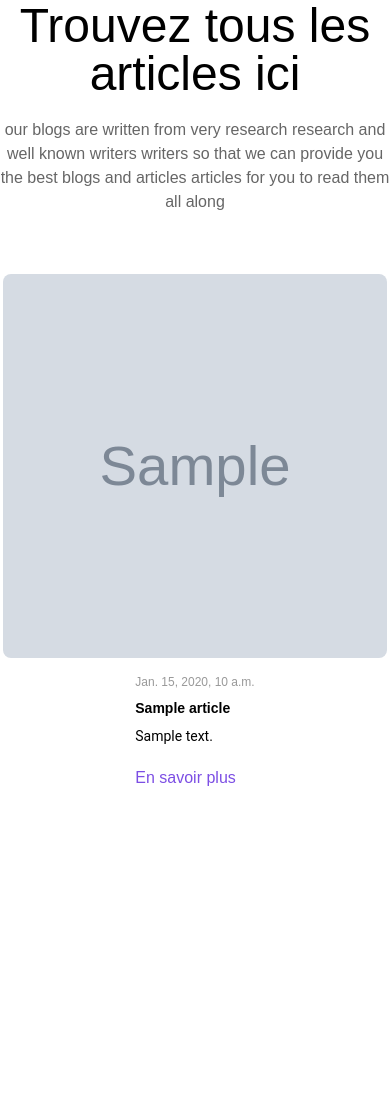
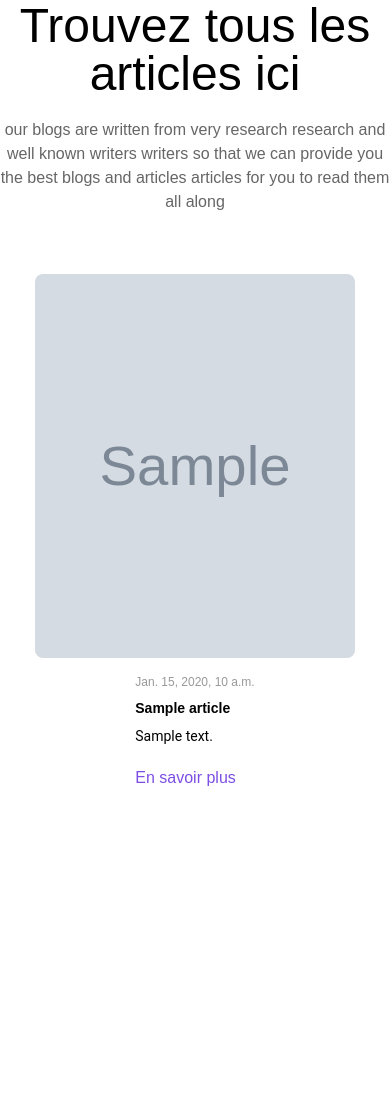
Before and after one commit to mrimbert/demo-django, a Django app: page /article/ in a window 390 px wide. Shown: the part 274-1375 px from the top of the page. Run offline with Django 5.2, Linux system fonts and the light colour scheme; tables that the repository leaves empty hold one stand-in row (values such as "Sample post"); grey boxes marked "Sample" are stand-in pictures; some libraries are stand-ins or nearby versions.

Commit message:
Add responsive on article page

```diff
--- a/blogsite/templates/blog/content-article.html
+++ b/blogsite/templates/blog/content-article.html
@@ -20,19 +20,21 @@
             <div><h3 class="text-tertiary max-w-screen-lg">our blogs are written from very research research and well known writers writers so that  we can provide you the best blogs and articles articles for you to read them all along</h3></div>
         </div>
 
-        <div class="xl:grid xl:grid-cols-3 xl:px-40 max-w-screen-sm xl:max-w-full pb-10">
+        <div class="flex flex-row place-content-center">
+        <div class="2xl:grid 2xl:grid-cols-3 2xl:px-40 max-w-screen-sm 2xl:max-w-full pb-10">
         {%for article in articles%}
         <div class="grid grid-rows-2 place-items-center items-start py-5 xl:py-0">
-            <div><img src="{%static 'blog/images/'%}{{article.image}}" alt="blog image" class="rounded-lg w-auto h-96 max-w-96 max-h-96 object-fill"></div>
-            <div class="pt-4 max-w-prose pr-28 pl-28">
+            <div class="flex flex-row place-content-center"><img src="{{article.image.url}}" alt="Latest article picture" class="rounded-lg xl:max-w-96 max-w-80 max-h-96 xl:max-h-none object-fill h-96 "></div>
+            <div class="pt-4 xl:pr-28 xl:pl-28">
                 <span class="flex flex-row gap-5 text-xs text-quaternary place-items-center">{{article.pub_date}}</span><span class="font-bold text-lg text-black"></span>
                 <h2 class="text-3xl font-bold py-2 max-w-prose text-sm">{{article.title}}</h2>
-                <p class="font-caveat pb-5 text-justify max-w-prose text-sm">{{article.contexte}}</p>
+                <p class="font-caveat text-justify pb-5 text-sm self-top place-self-stretch max-w-80 xl:max-w-96 truncate text-wrap">{{article.contexte}}</p>
                 <a href="../{{article.content_id}}/detail" class="text-primary">En savoir plus</a>
             </div>
         </div>
         {%endfor%}
         </div>
+    </div>
 
         {%block footer%}
         {%endblock%}
--- a/blogsite/templates/blog/content-index.html
+++ b/blogsite/templates/blog/content-index.html
@@ -59,7 +59,7 @@
         <p class="text-3xl font-montserrat text-center py-20">Désolé, il n'y a rien à afficher ici</p>
         {%endif%}
 
-        <div class="2xl:grid 2xl:grid-cols-3 pt-20 xl:max-w-full">
+        <div class="2xl:grid 2xl:grid-cols-3 pt-20 xl:max-w-full gap-5">
             {%for article in latest_article%}
             <div class="grid grid-rows-2 place-items-center">
                 <div><img src="{{MEDIA_URL}}{{article.image}}" alt="blog image" class="rounded-lg h-96 max-w-80 max-h-96 object-fill"></div>
--- a/theme/static/css/dist/styles.css
+++ b/theme/static/css/dist/styles.css
@@ -1092,16 +1092,8 @@ select {
   padding-bottom: 1.25rem;
 }
 
-.pl-28 {
-  padding-left: 7rem;
-}
-
 .pr-10 {
   padding-right: 2.5rem;
-}
-
-.pr-28 {
-  padding-right: 7rem;
 }
 
 .pt-10 {
@@ -1380,11 +1372,6 @@ select {
     padding-right: 5rem;
   }
 
-  .xl\:px-40 {
-    padding-left: 10rem;
-    padding-right: 10rem;
-  }
-
   .xl\:px-60 {
     padding-left: 15rem;
     padding-right: 15rem;
@@ -1450,8 +1437,17 @@ select {
     display: grid;
   }
 
+  .\32xl\:max-w-full {
+    max-width: 100%;
+  }
+
   .\32xl\:grid-cols-3 {
     grid-template-columns: repeat(3, minmax(0, 1fr));
+  }
+
+  .\32xl\:px-40 {
+    padding-left: 10rem;
+    padding-right: 10rem;
   }
 }
 
```
Also changed, not shown: blogsite/static/blog/images/photo_article_vr.avif (deleted), blogsite/static/blog/images/photo_article_vr_inarticle.avif (deleted), media/images/3486265_308ed.jpg (added), media/images/flowers-276014_640.jpg (added).
